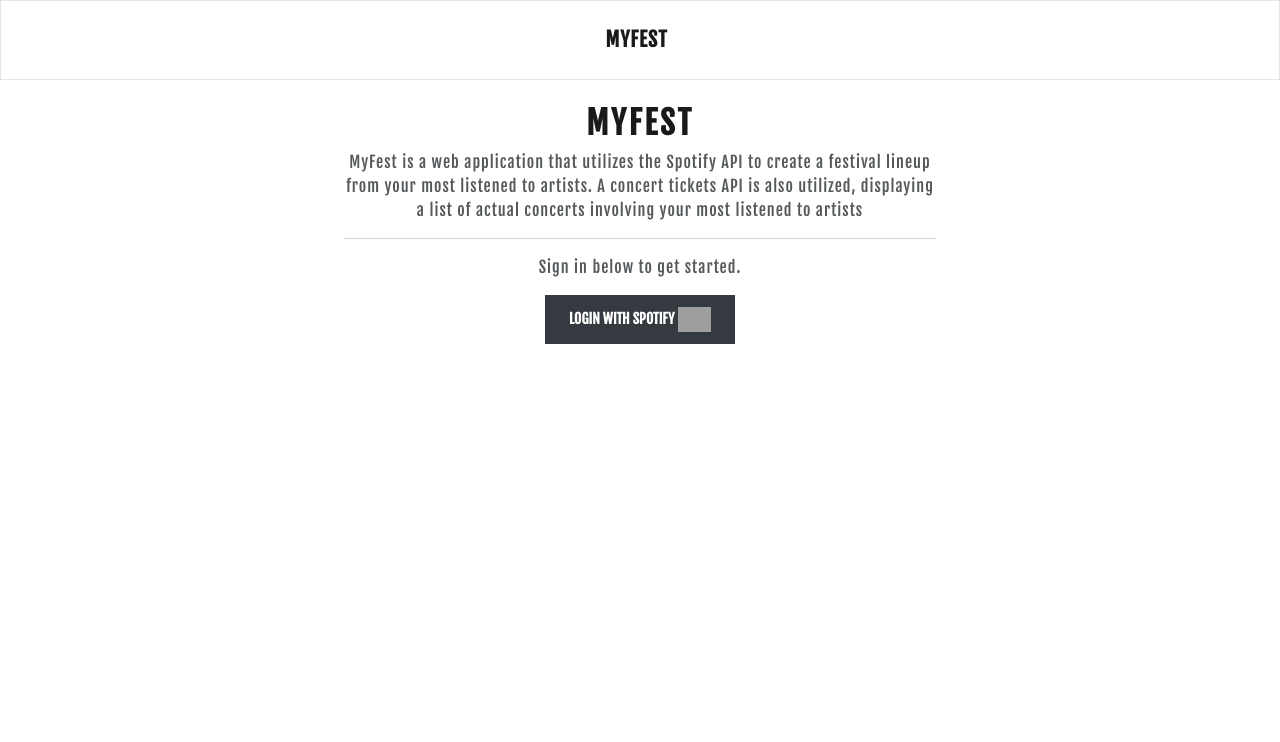
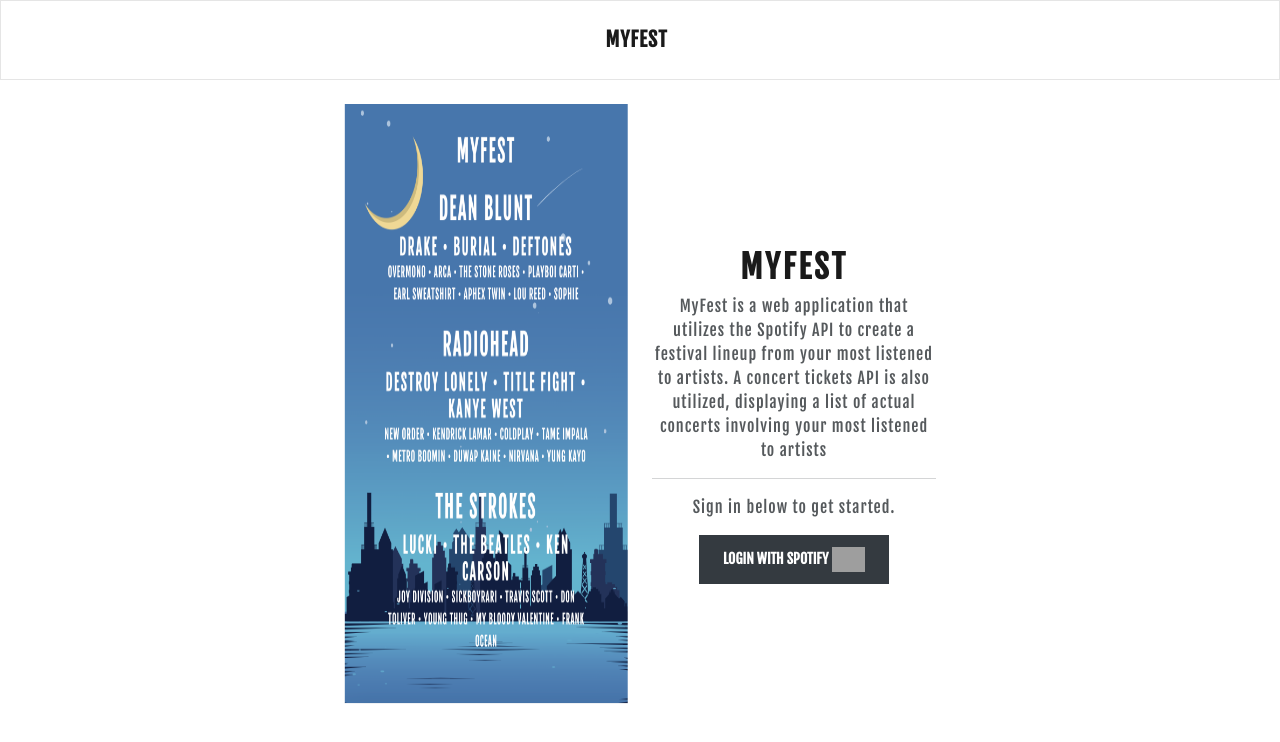
Before and after one commit to matthew-io/myfest, a plain HTML site: page index.html in a window 1280 px wide. Drawn offline with Linux system fonts and the light colour scheme; grey boxes are pictures that could not be loaded.

Commit message:
Added screenshot to homepage

```diff
--- a/index.html
+++ b/index.html
@@ -25,6 +25,9 @@
             </div>
           </nav>
           <div id="container" class="row container container-fluid mx-auto mt-4 w-50">
+            <div class="col-lg mb-4 text-center">
+                <img src="./img/screenshot.png" alt="Screenshot of web application" class="img-fluid col-md-auto" id="screenshotImg">
+            </div>
             <div class="col-md my-auto">
                 <div class="info my-auto text-center mx-auto">
                     <h1>MYFEST</h1>
```
